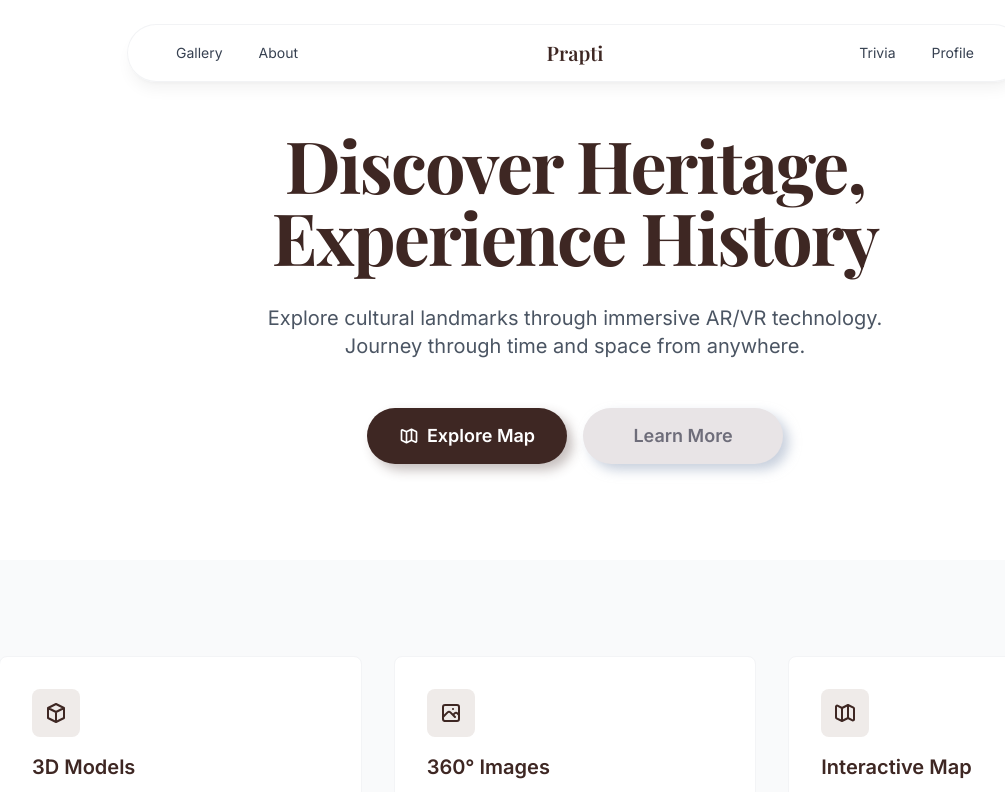
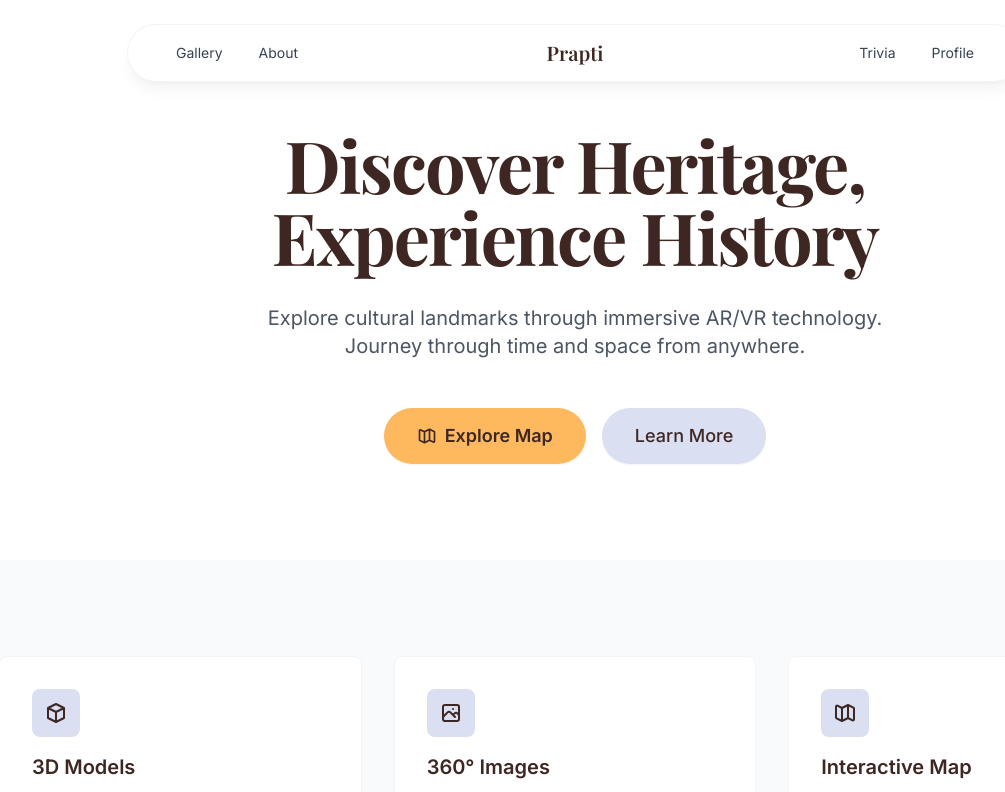
Before and after one commit to Prapti-XR/Prapti, a Next.js app: page / in a window 1280 px wide. Shown: the top 792 px of the page, without its empty margins (65-1070 px from the left). Built offline with nearby package versions, Linux system fonts and the light colour scheme; a web font is replaced by a local one.

Commit message:
feat: establish comprehensive design system with updated color palette, typography, and component styles

```diff
--- a/src/app/layout.tsx
+++ b/src/app/layout.tsx
@@ -50,7 +50,7 @@ export default function RootLayout({
 }) {
     return (
         <html lang="en" className={`${inter.variable} ${playfair.variable}`}>
-            <body className="font-sans bg-gradient-to-br from-gray-50 via-white to-heritage-light/30 min-h-screen flex flex-col">
+            <body className="font-sans bg-white min-h-screen flex flex-col antialiased">
                 <main className="flex-grow">
                     {children}
                 </main>
--- a/src/components/ui/Button.tsx
+++ b/src/components/ui/Button.tsx
@@ -5,27 +5,31 @@ import { cva, type VariantProps } from 'class-variance-authority';
 import { cn } from '@/lib/utils';
 
 const buttonVariants = cva(
-    // Base styles - neumorphic design with mobile-first approach
-    'inline-flex items-center justify-center rounded-full font-semibold transition-all duration-200 focus:outline-none focus-visible:ring-2 focus-visible:ring-heritage-primary focus-visible:ring-offset-2 disabled:pointer-events-none disabled:opacity-50 whitespace-nowrap border border-transparent',
+    // Base styles - soft, minimalist design with heritage elegance
+    'inline-flex items-center justify-center rounded-full font-medium transition-all duration-200 focus:outline-none focus-visible:ring-2 focus-visible:ring-heritage-primary focus-visible:ring-offset-2 disabled:pointer-events-none disabled:opacity-50 whitespace-nowrap border border-transparent',
     {
         variants: {
             variant: {
                 default:
-                    'bg-[#E8E4E6] text-[#6E6D7A] shadow-[4px_4px_8px_rgba(163,177,198,0.6),-4px_-4px_8px_rgba(255,255,255,0.8)] hover:bg-heritage-light hover:text-heritage-dark hover:border-heritage-dark/20 hover:shadow-[3px_3px_6px_rgba(163,177,198,0.5),-3px_-3px_6px_rgba(255,255,255,0.9)] active:shadow-[inset_4px_4px_8px_rgba(163,177,198,0.6),inset_-4px_-4px_8px_rgba(255,255,255,0.8)] md:shadow-[6px_6px_12px_rgba(163,177,198,0.6),-6px_-6px_12px_rgba(255,255,255,0.8)] md:hover:shadow-[4px_4px_8px_rgba(163,177,198,0.6),-4px_-4px_8px_rgba(255,255,255,0.8)] md:active:shadow-[inset_6px_6px_12px_rgba(163,177,198,0.6),inset_-6px_-6px_12px_rgba(255,255,255,0.8)]',
+                    'bg-heritage-light text-heritage-dark shadow-sm hover:shadow-md hover:bg-heritage-light/80 active:shadow-sm',
                 pressed:
-                    'bg-[#E8E4E6] text-[#6E6D7A] shadow-[inset_4px_4px_8px_rgba(163,177,198,0.6),inset_-4px_-4px_8px_rgba(255,255,255,0.8)] md:shadow-[inset_6px_6px_12px_rgba(163,177,198,0.6),inset_-6px_-6px_12px_rgba(255,255,255,0.8)]',
+                    'bg-heritage-light text-heritage-dark shadow-inner',
                 primary:
-                    'bg-heritage-dark text-white shadow-[4px_4px_8px_rgba(62,39,35,0.3),-4px_-4px_8px_rgba(255,255,255,0.8)] hover:bg-heritage-primary hover:border-heritage-primary/30 hover:shadow-[3px_3px_6px_rgba(139,69,19,0.4),-3px_-3px_6px_rgba(255,255,255,0.9)] active:shadow-[inset_4px_4px_8px_rgba(62,39,35,0.6),inset_-4px_-4px_8px_rgba(255,255,255,0.8)] md:shadow-[6px_6px_12px_rgba(62,39,35,0.3),-6px_-6px_12px_rgba(255,255,255,0.8)] md:hover:shadow-[4px_4px_8px_rgba(139,69,19,0.3),-4px_-4px_8px_rgba(255,255,255,0.8)] md:active:shadow-[inset_6px_6px_12px_rgba(62,39,35,0.6),inset_-6px_-6px_12px_rgba(255,255,255,0.8)]',
+                    'bg-heritage-primary text-heritage-dark font-semibold shadow-sm hover:shadow-md hover:bg-heritage-primary/90 active:shadow-sm',
                 secondary:
-                    'bg-heritage-secondary text-white shadow-[4px_4px_8px_rgba(210,105,30,0.3),-4px_-4px_8px_rgba(255,255,255,0.8)] hover:bg-heritage-accent hover:border-heritage-accent/30 hover:shadow-[3px_3px_6px_rgba(205,133,63,0.4),-3px_-3px_6px_rgba(255,255,255,0.9)] active:shadow-[inset_4px_4px_8px_rgba(210,105,30,0.6),inset_-4px_-4px_8px_rgba(255,255,255,0.8)] md:shadow-[6px_6px_12px_rgba(210,105,30,0.3),-6px_-6px_12px_rgba(255,255,255,0.8)] md:hover:shadow-[4px_4px_8px_rgba(205,133,63,0.3),-4px_-4px_8px_rgba(255,255,255,0.8)] md:active:shadow-[inset_6px_6px_12px_rgba(210,105,30,0.6),inset_-6px_-6px_12px_rgba(255,255,255,0.8)]',
+                    'bg-heritage-secondary text-white font-semibold shadow-sm hover:shadow-md hover:bg-heritage-secondary/90 active:shadow-sm',
+                accent:
+                    'bg-heritage-accent text-white font-semibold shadow-sm hover:shadow-md hover:bg-heritage-accent/90 active:shadow-sm',
                 ghost:
-                    'bg-transparent text-heritage-dark hover:bg-[#E8E4E6] hover:text-heritage-primary hover:border-heritage-primary/20 hover:shadow-[3px_3px_6px_rgba(163,177,198,0.4),-3px_-3px_6px_rgba(255,255,255,0.6)] md:hover:shadow-[4px_4px_8px_rgba(163,177,198,0.4),-4px_-4px_8px_rgba(255,255,255,0.6)]',
+                    'bg-transparent text-heritage-dark hover:bg-heritage-light/50 hover:text-heritage-primary',
+                outline:
+                    'bg-transparent border-2 border-heritage-dark text-heritage-dark hover:bg-heritage-dark hover:text-white',
             },
             size: {
-                sm: 'h-9 w-[100px] px-4 text-sm md:h-10 md:w-[160px]',
-                md: 'h-11 w-[110px] px-4 text-base md:h-12 md:w-[180px]',
-                lg: 'h-12 w-[120px] px-4 text-base md:h-14 md:w-[200px] md:text-lg',
-                xl: 'h-14 w-[140px] px-4 text-lg md:h-16 md:w-[220px] md:text-xl',
+                sm: 'h-9 px-4 text-sm md:h-10',
+                md: 'h-11 px-6 text-base md:h-12',
+                lg: 'h-12 px-8 text-base md:h-14 md:text-lg',
+                xl: 'h-14 px-10 text-lg md:h-16 md:text-xl',
                 icon: 'h-10 w-10 md:h-11 md:w-11',
             },
         },
--- a/src/components/ui/Search.tsx
+++ b/src/components/ui/Search.tsx
@@ -5,21 +5,19 @@ import { cva, type VariantProps } from 'class-variance-authority';
 import { cn } from '@/lib/utils';
 
 const searchVariants = cva(
-    // Base styles - neumorphic design with mobile-first approach
-    'flex items-center w-full max-w-full rounded-full bg-[#E8E4E6] transition-all duration-200 focus-within:ring-2 focus-within:ring-heritage-primary focus-within:ring-offset-2 border border-transparent focus-within:border-heritage-primary/20',
+    // Base styles - minimalist design with soft focus state
+    'flex items-center w-full max-w-full rounded-full bg-heritage-light transition-all duration-200 focus-within:ring-2 focus-within:ring-heritage-primary focus-within:ring-offset-2 border border-heritage-light/40 focus-within:border-heritage-primary/30',
     {
         variants: {
             variant: {
-                default:
-                    'shadow-[inset_4px_4px_8px_rgba(163,177,198,0.6),inset_-4px_-4px_8px_rgba(255,255,255,0.8)] md:shadow-[inset_6px_6px_12px_rgba(163,177,198,0.6),inset_-6px_-6px_12px_rgba(255,255,255,0.8)]',
-                disabled:
-                    'shadow-[inset_4px_4px_8px_rgba(163,177,198,0.3),inset_-4px_-4px_8px_rgba(255,255,255,0.4)] md:shadow-[inset_6px_6px_12px_rgba(163,177,198,0.3),inset_-6px_-6px_12px_rgba(255,255,255,0.4)] opacity-50',
+                default: 'shadow-sm',
+                disabled: 'opacity-50 cursor-not-allowed',
             },
             size: {
-                sm: 'h-9 w-[240px] px-4 text-sm md:h-10 md:w-[420px] md:px-5',
-                md: 'h-11 w-[280px] px-5 text-base md:h-12 md:w-[520px] md:px-6',
-                lg: 'h-12 w-[320px] px-6 text-base md:h-14 md:w-[620px] md:px-7 md:text-lg',
-                xl: 'h-14 w-[360px] px-7 text-lg md:h-16 md:w-[720px] md:px-8 md:text-xl',
+                sm: 'h-9 px-4 text-sm md:h-10 md:px-5',
+                md: 'h-11 px-5 text-base md:h-12 md:px-6',
+                lg: 'h-12 px-6 text-base md:h-14 md:px-7 md:text-lg',
+                xl: 'h-14 px-7 text-lg md:h-16 md:px-8 md:text-xl',
             },
         },
         defaultVariants: {
@@ -89,7 +87,7 @@ const Search = React.forwardRef<HTMLInputElement, SearchProps>(
                         type="button"
                         onClick={handleSearchClick}
                         disabled={disabled}
-                        className="flex-shrink-0 text-[#8B7D7B] hover:text-heritage-primary transition-colors disabled:cursor-not-allowed"
+                        className="flex-shrink-0 text-heritage-dark/60 hover:text-heritage-primary transition-colors disabled:cursor-not-allowed"
                         aria-label="Search"
                     >
                         <SearchIcon />
@@ -105,7 +103,7 @@ const Search = React.forwardRef<HTMLInputElement, SearchProps>(
                     placeholder={placeholder}
                     disabled={disabled}
                     className={cn(
-                        'flex-1 bg-transparent outline-none placeholder:text-[#8B7D7B] placeholder:font-medium text-[#3E2723] font-medium disabled:cursor-not-allowed',
+                        'flex-1 bg-transparent outline-none placeholder:text-heritage-dark/50 placeholder:font-medium text-heritage-dark font-medium disabled:cursor-not-allowed',
                         iconPosition === 'left' ? 'ml-3' : 'mr-3',
                         className
                     )}
@@ -118,14 +116,14 @@ const Search = React.forwardRef<HTMLInputElement, SearchProps>(
                         onClick={handleSearchClick}
                         disabled={disabled}
                         className={cn(
-                            'flex-shrink-0 flex items-center justify-center rounded-full transition-all duration-200 disabled:cursor-not-allowed border border-transparent',
+                            'flex-shrink-0 flex items-center justify-center rounded-full transition-all duration-200 disabled:cursor-not-allowed',
                             size === 'sm' && 'w-7 h-7 md:w-8 md:h-8',
                             size === 'md' && 'w-8 h-8 md:w-9 md:h-9',
                             size === 'lg' && 'w-9 h-9 md:w-10 md:h-10',
                             size === 'xl' && 'w-10 h-10 md:w-12 md:h-12',
                             disabled
-                                ? 'bg-[#E8E4E6] text-[#C7C7D1]'
-                                : 'bg-heritage-dark text-white hover:bg-heritage-primary hover:border-heritage-primary/30 shadow-[2px_2px_4px_rgba(163,177,198,0.4),-2px_-2px_4px_rgba(255,255,255,0.8)] md:shadow-[3px_3px_6px_rgba(163,177,198,0.4),-3px_-3px_6px_rgba(255,255,255,0.8)]'
+                                ? 'bg-heritage-light text-heritage-dark/40'
+                                : 'bg-heritage-primary text-heritage-dark hover:bg-heritage-primary/90 shadow-sm hover:shadow-md'
                         )}
                         aria-label="Search"
                     >
--- a/src/styles/globals.css
+++ b/src/styles/globals.css
@@ -19,15 +19,19 @@
 
 @layer components {
   .btn-primary {
-    @apply px-6 py-3 bg-heritage-primary text-white rounded-lg hover:bg-heritage-dark transition-colors duration-200;
+    @apply px-6 py-3 bg-heritage-primary text-heritage-dark font-medium rounded-lg hover:bg-heritage-primary/90 transition-all duration-200 shadow-sm hover:shadow-md;
   }
 
   .btn-secondary {
-    @apply px-6 py-3 bg-heritage-secondary text-white rounded-lg hover:bg-heritage-primary transition-colors duration-200;
+    @apply px-6 py-3 bg-heritage-secondary text-white font-medium rounded-lg hover:bg-heritage-secondary/90 transition-all duration-200 shadow-sm hover:shadow-md;
+  }
+
+  .btn-accent {
+    @apply px-6 py-3 bg-heritage-accent text-white font-medium rounded-lg hover:bg-heritage-accent/90 transition-all duration-200 shadow-sm hover:shadow-md;
   }
 
   .card {
-    @apply bg-white rounded-lg shadow-md p-6 hover:shadow-lg transition-shadow duration-200;
+    @apply bg-white rounded-xl shadow-sm p-6 hover:shadow-md transition-shadow duration-200 border border-heritage-light/20;
   }
 }
 
--- a/tailwind.config.js
+++ b/tailwind.config.js
@@ -9,11 +9,11 @@ module.exports = {
     extend: {
       colors: {
         heritage: {
-          primary: '#8B4513',
-          secondary: '#D2691E',
-          accent: '#CD853F',
-          dark: '#3E2723',
-          light: '#EFEBE9',
+          primary: '#FEB95F',      // Warm golden yellow - primary accent
+          secondary: '#8B4513',    // Saddle brown - heritage warmth
+          accent: '#96ADC8',       // Soft blue-gray - calm complement
+          dark: '#3E2723',         // Dark brown - text and headers
+          light: '#DAE0F2',        // Light blue-gray - backgrounds
         },
       },
       fontFamily: {
```
Also changed, not shown: src/components/layout/Footer.tsx (+5 -5 lines), 2 other files (tests, documents, lock files or other folders).
